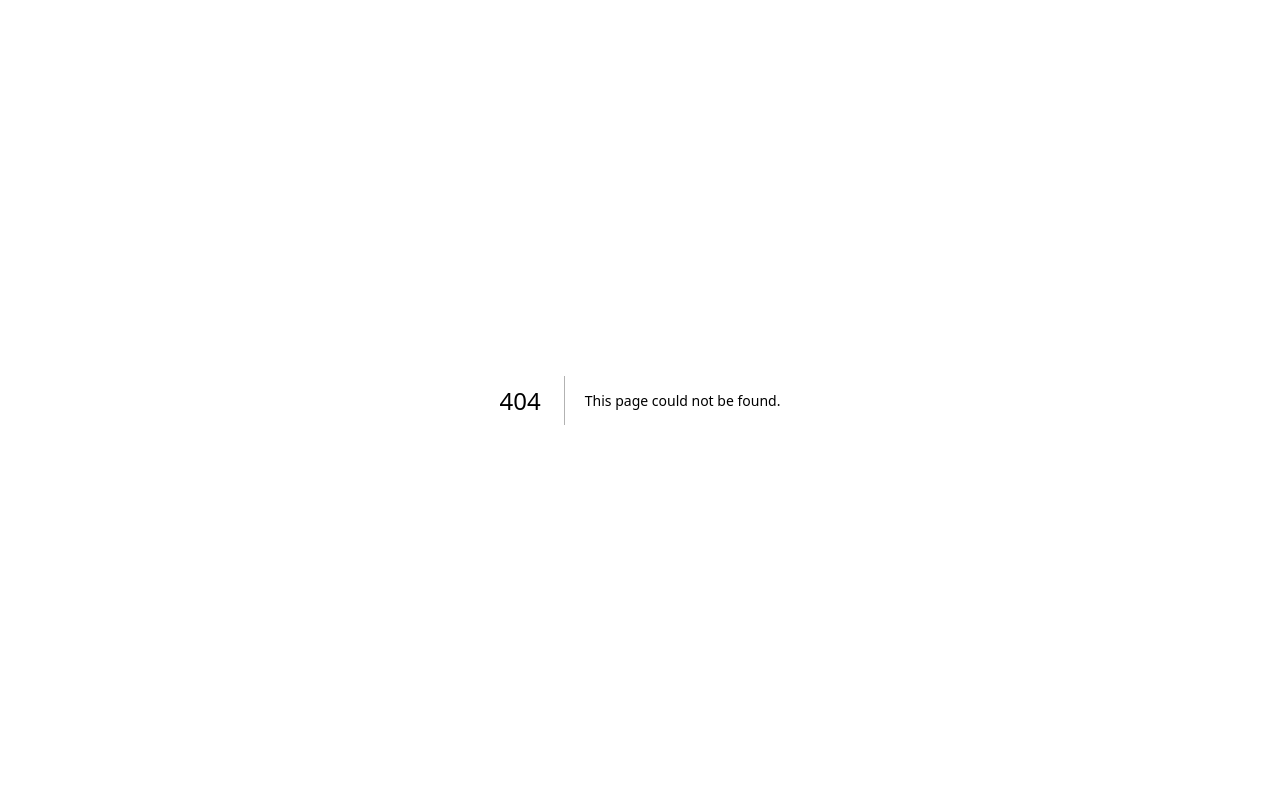
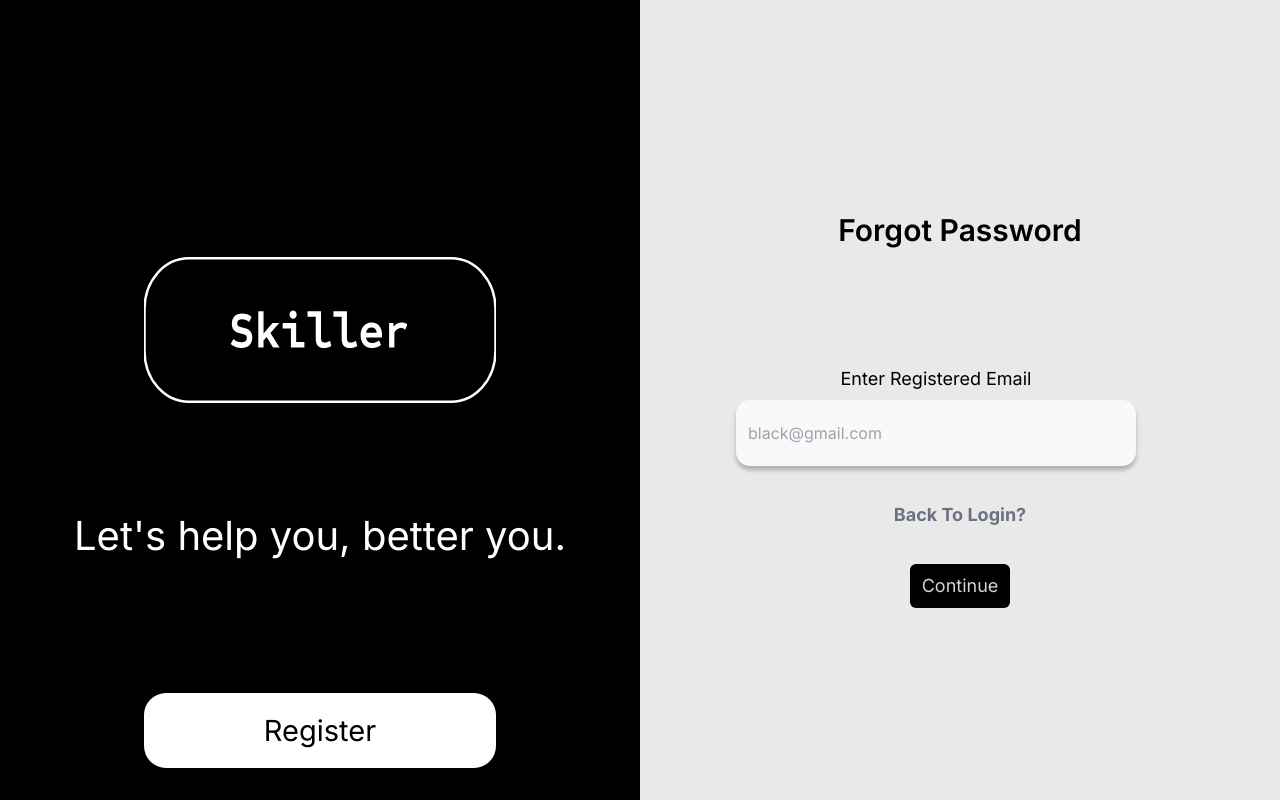
Before and after one commit to marks-eduhub/skiller-frontend, a Next.js app: page /auth/forgotpassword in a window 1280 px wide. Before the commit this address had no page. Built offline with nearby package versions, Linux system fonts and the light colour scheme.

Commit message:
forgot password screen

```diff
--- /dev/null
+++ b/app/auth/forgotpassword/page.tsx
@@ -0,0 +1,5 @@
+import ForgotPassword from "@/components/ForgotPassword/forgotPasswordForm";
+
+export default function ForgotPasswordPage() {
+    return <ForgotPassword/>;
+}
--- /dev/null
+++ b/components/ForgotPassword/data.json
@@ -0,0 +1,6 @@
+{
+
+    "forgotPassword":{
+        "title": "Forgot Password"
+    }
+}
--- /dev/null
+++ b/components/ForgotPassword/forgotPasswordForm.tsx
@@ -0,0 +1,35 @@
+import React from "react";
+import data from "./data.json"
+
+export default function ForgotPassword() {
+  return (
+    <div className="bg-[#E9E9E9] h-screen w-full flex flex-col justify-center items-center relative">
+      <div className="flex flex-col items-center max-w-md w-full">
+        <h2 className="font-[600] text-[30px] mt-[1rem] mb-20">
+          {data.forgotPassword.title}
+        </h2>
+        <div className="flex flex-col w-full gap-[2.2rem] mt-[2rem]">
+          {/* email */}
+          <div className="flex flex-row gap-[1.5rem] w-full">
+            <div className="flex flex-col items-start">
+            <div className="text-[18px] mx-auto mb-2">Enter Registered Email</div>
+              <input
+                placeholder="black@gmail.com"
+                type="text"
+                className="fieldBoxShadow bg-[#F9F9F9] rounded-[14px] px-3 py-[1.3rem] w-[25rem]"
+              />
+            </div>
+          </div>
+          <div className="font-bold text-gray-500 text-lg mx-auto">Back To Login?</div>
+
+          <button
+            type="button"
+            className="bg-black text-zinc-300 rounded-md p-2 text-sm sm:text-lg hover:cursor-pointer mx-auto w-[100px]"
+          >
+            Continue
+          </button>
+        </div>
+      </div>
+    </div>
+  );
+}
--- /dev/null
+++ b/components/ForgotPassword/index.tsx
@@ -0,0 +1,8 @@
+import React from "react";
+import ForgotPassword from "./forgotPasswordForm";
+
+export default function Login() {
+  return (
+      <ForgotPassword />
+  );
+}
--- a/components/authDrawer/data.json
+++ b/components/authDrawer/data.json
@@ -8,5 +8,9 @@
   "registerAction": {
     "text": "Register",
     "link": "/auth/register"
+  },
+  "forgotPasswordAction":{
+    "text": "Forgot Password",
+    "link": "/auth/forgotpassword"
   }
 }
```
